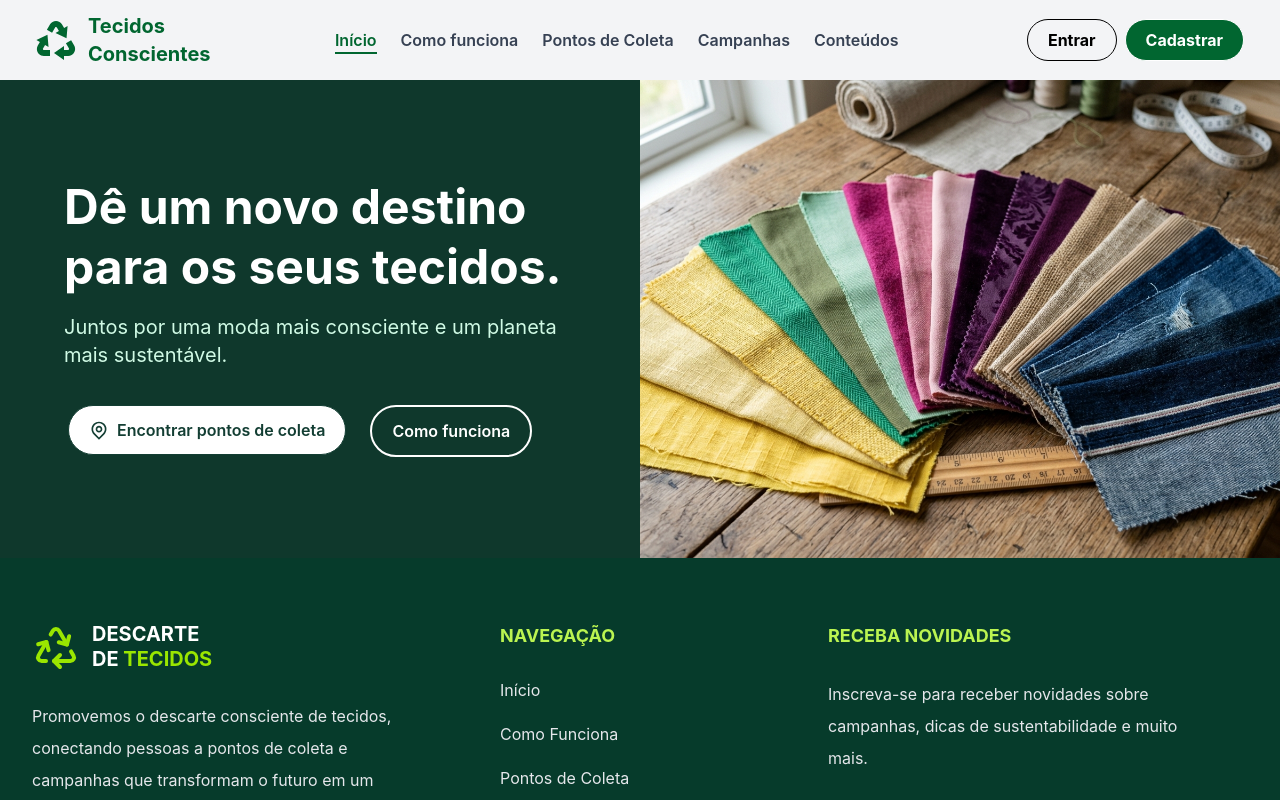
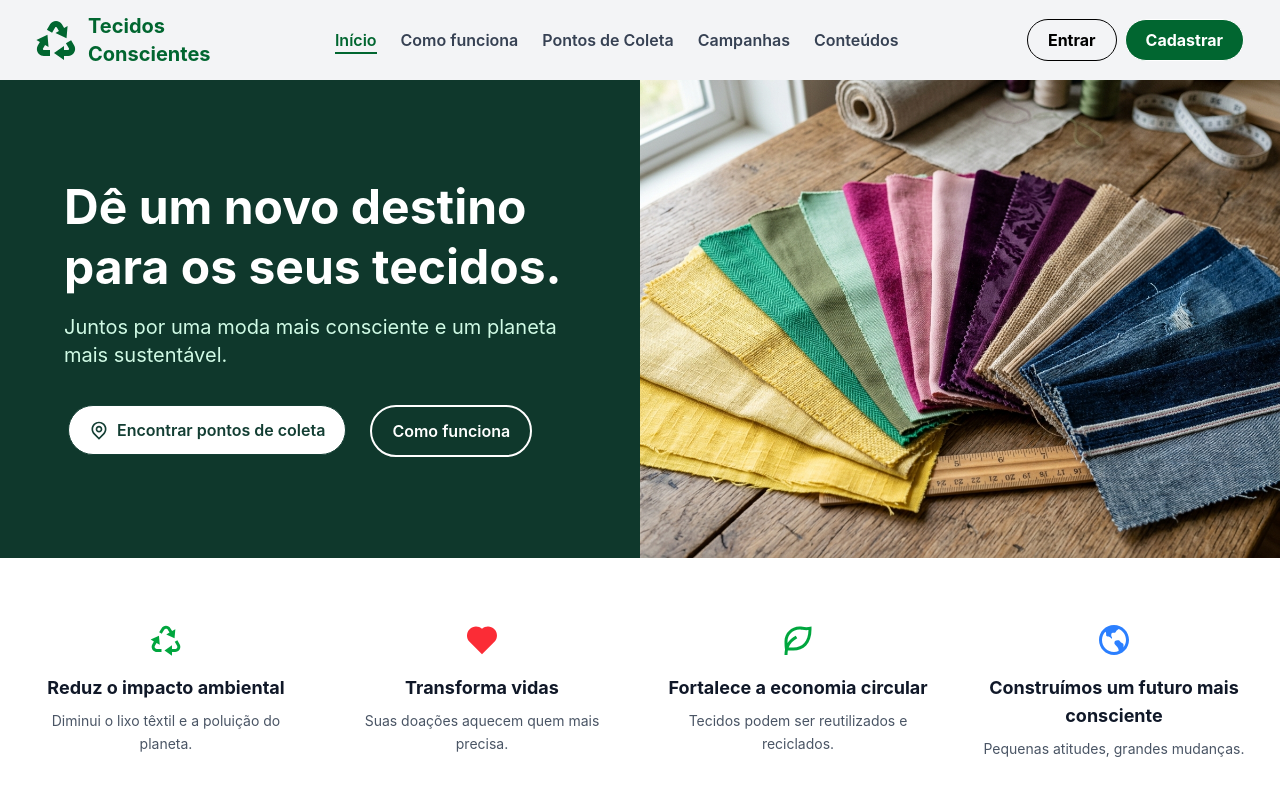
Before and after one commit to rafael-kuchla-flores/Descarte_Tecidos, a React (Vite) app in the folder Descarte_Tecidos/: page / in a window 1280 px wide. Shown: the top 800 px of the page. Built offline with nearby package versions, Linux system fonts and the light colour scheme.

Commit message:
feat(home): add 4 pillars value proposition section

```diff
--- a/Descarte_Tecidos/src/pages/main/home/Home.jsx
+++ b/Descarte_Tecidos/src/pages/main/home/Home.jsx
@@ -5,9 +5,40 @@ import { Link } from 'react-router-dom'
 import Button from '../../../components/btns/Button'
 import { RiMapPinLine } from 'react-icons/ri'
 import heroFabrics from '../../../assets/images/hero-fabrics.jpg'
+import { RiRecycleLine } from 'react-icons/ri'
+import { RiHeartFill } from 'react-icons/ri'
+import { RiLeafLine } from 'react-icons/ri'
+import { RiEarthLine } from 'react-icons/ri'
 
 
 const Home = () => {
+  const pillars = [
+    {
+      id: 1,
+      icon: <RiRecycleLine className="text-4xl text-green-600" />,
+      title: 'Reduz o impacto ambiental',
+      description: 'Diminui o lixo têxtil e a poluição do planeta.',
+    },
+    {
+      id: 2,
+      icon: <RiHeartFill className="text-4xl text-red-500" />,
+      title: 'Transforma vidas',
+      description: 'Suas doações aquecem quem mais precisa.',
+    },
+    {
+      id: 3,
+      icon: <RiLeafLine className="text-4xl text-green-600" />,
+      title: 'Fortalece a economia circular',
+      description: 'Tecidos podem ser reutilizados e reciclados.',
+    },
+    {
+      id: 4,
+      icon: <RiEarthLine className="text-4xl text-blue-500" />,
+      title: 'Construímos um futuro mais consciente',
+      description: 'Pequenas atitudes, grandes mudanças.',
+    },
+  ]
+
   return (
     <>
       <div className="flex min-h-screen flex-col">
@@ -51,8 +82,28 @@ const Home = () => {
                 className="w-full h-full object-cover"
               />
             </div>
+          </section>
+          {/* SEÇÃO DOS 4 PILARES */}
+          <section className="bg-white py-16">
+            <div className="max-w-7xl mx-auto px-6">
+              <div className="grid grid-cols-1 sm:grid-cols-2 lg:grid-cols-4 gap-8 text-center">
+                {pillars.map((pillar) => (
+                  <div key={pillar.id} className="flex flex-col items-center">
+                    <div className="mb-4">
+                      {pillar.icon}
+                    </div>
+                    <h3 className="text-lg font-bold text-gray-900 mb-2">
+                      {pillar.title}
+                    </h3>
+                    <p className="text-sm text-gray-600 leading-relaxed">
+                      {pillar.description}
+                    </p>
+                  </div>
+                ))}
+              </div>
+            </div>
+          </section>
 
-          </section>
 
         </main>
 
```
